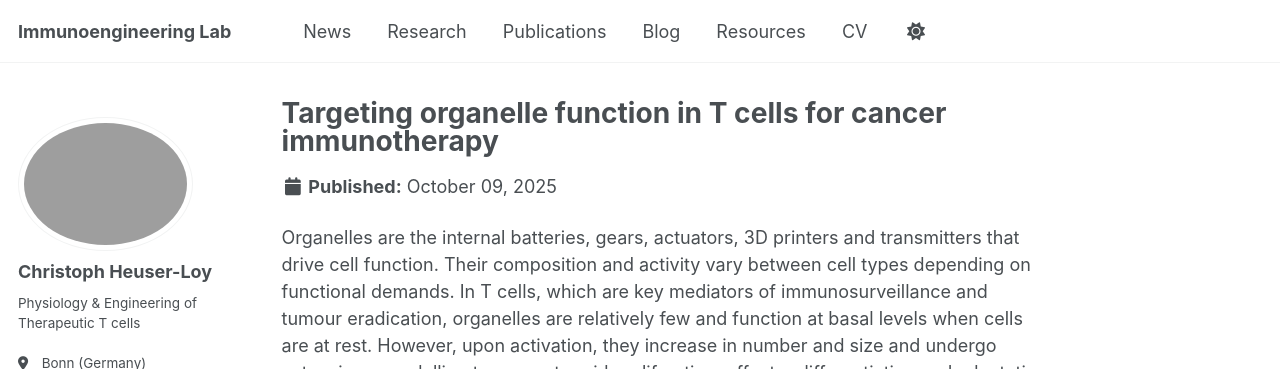
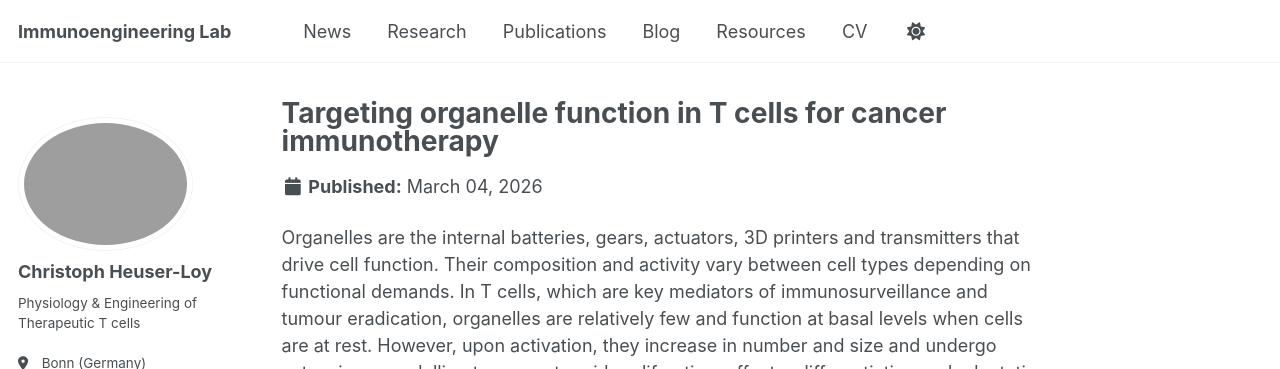
Before and after one commit to cheuserloy/cheuserloy.github.io, a Jekyll site: the page built from _publications/2026-03-04_Organelle-therapy.md, in a window 1280 px wide and 1354 px high. Shown: the top 369 px of the window. Built offline with Jekyll 4.4.1, drawn with Linux system fonts in a browser that asks for light colours; some web fonts are replaced; a script that is not in the unit is left out.

Commit message:
Update and rename 2025-10-09_Organelle-therapy.md to 2026-03-04_Organelle-therapy.md

```diff
--- a/_publications/2025-10-09_Organelle-therapy.md
+++ b/_publications/2026-03-04_Organelle-therapy.md
@@ -2,9 +2,9 @@
 title: "Targeting organelle function in T cells for cancer immunotherapy"
 collection: publications
 category: reviews
-permalink: /publication/2025-10-09_Organelle-therapy
+permalink: /publication/2026-03-04_Organelle-therapy
 excerpt: ''
-date: 2025-10-09
+date: 2026-03-04
 paperurl: 'https://doi.org/10.1038/s41577-025-01223-9'
 citation: 'Baldwin JG, <b>Heuser-Loy C</b>, Gattinoni L. <b><i>Nat Rev Immunol.</i></b> Oct 9, 2025.'
 ---
```
